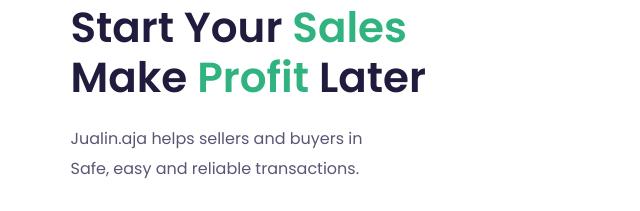
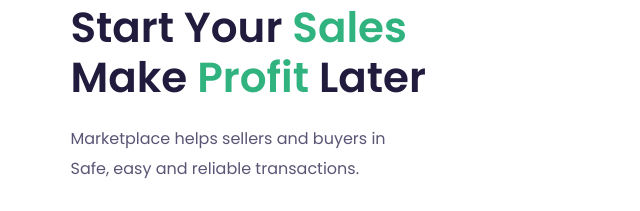
Before and after one commit to sainrahmanii/toko-online, a plain HTML site: page index.html in a window 1280 px wide. Shown: the part 301-512 px from the top of the page, 59-699 px from the left. Drawn offline with nearby package versions, Linux system fonts and the light colour scheme.

Commit message:
changes marketplace

```diff
--- a/index.html
+++ b/index.html
@@ -67,7 +67,7 @@
                                 Start Your <span class="text-green">Sales <br></span>Make <span class="text-green">Profit</span> Later
                             </h1>
                             <p class="support">
-                                Jualin.aja helps sellers and buyers in<br> Safe, easy and reliable transactions.
+                                Marketplace helps sellers and buyers in<br> Safe, easy and reliable transactions.
                             </p>
                             <p class="cta">
                                 <a href="#" class="btn btn-master btn-primary">
```
